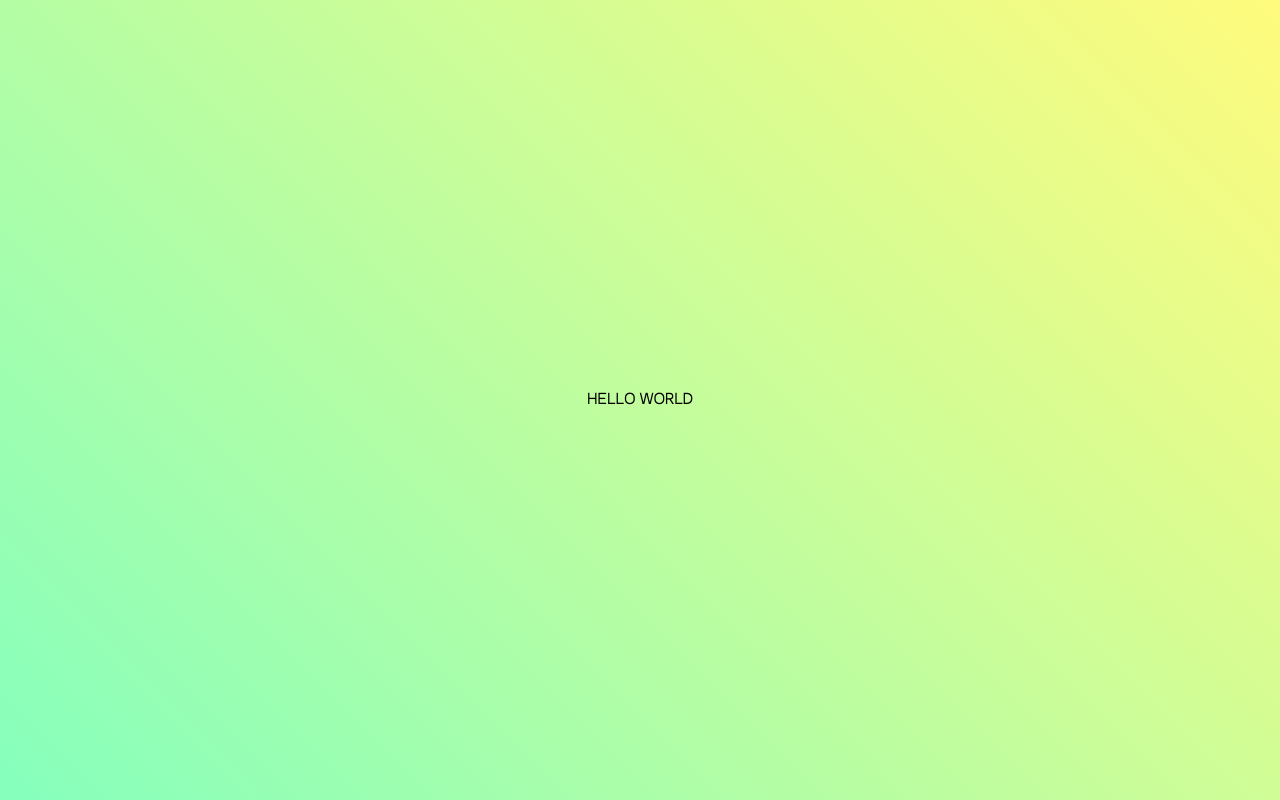
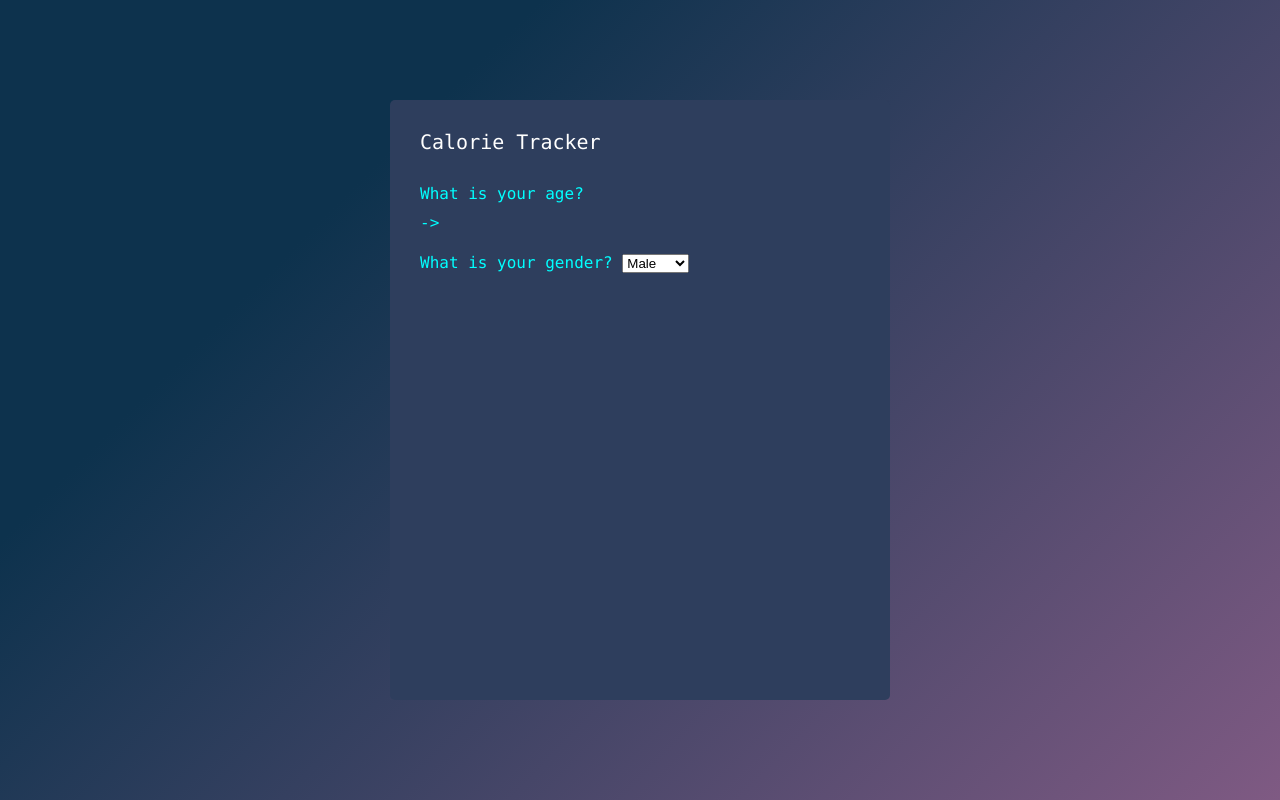
Before and after one commit to JohnRaves-Ranara/mod2quiz2webprog_ranara, a plain HTML site: page index.html in a window 1280 px wide. Shown: the top 800 px of the page. Drawn offline with Linux system fonts and the light colour scheme.

Commit message:
added basic design

```diff
--- a/index.css
+++ b/index.css
@@ -10,31 +10,58 @@
     src: url(fonts/Latinka_Regular.ttf);
 }
 
-/* @font-face {
-    font-family: 'latinka-bold';
-    src: url(fonts/Latinka/Bold.ttf);
+.background{
+    width: 100%;
+    height: 100vh;
+    background-size: cover;
 }
 
-@font-face {
-    font-family: 'inter-regular';
-    src: url(fonts/Inter-Regular.ttf);
-}
-
-@font-face {
-    font-family: 'inter-bold';
-    src: url(fonts/Inter-Bold.ttf);
-} */
-
-.calculation-screen-background{
+.calculation-screen{
     display: flex;
     justify-content: center;
     align-items: center;
-    height: 100vh;
-    background-size: cover;
-    background-color: #85FFBD;
-    background-image: linear-gradient(45deg, #85FFBD 0%, #FFFB7D 100%);
-    /* font-family: 'latinka-regular'; */
+    background-color: #7f5a83;
+    background-image: linear-gradient(315deg, #7f5a83 0%, #0d324d 74%);
+
 }
+
+.title-section{
+    width: 500px;
+    height: 600px;
+    position: relative;
+    font-family: 'consolas';
+    text-align:left;
+    background-color: rgba(46,62,93,255);
+    border-radius: 5px;
+
+}
+
+.calorie-tracker-title{
+    margin-left: 30px;
+    margin-top: 30px;
+    font-size: 20px;
+    color: white;
+}
+
+.details-section{
+    margin-left: 30px;
+    margin-top: 30px;
+    color: aqua;
+    font-size: 16px;
+}
+
+.age-txtfield{
+     padding: 3px 5px;
+    line-height: 3px;
+    margin-top: 10px;
+    background-color: transparent;
+    color: white;
+    font-family: 'consolas';
+    width: 100px;
+    border: none;
+}
+
+
 
 .calorie-screen-background{
     height: 100vh;
@@ -42,7 +69,3 @@
     background-color: #FBAB7E;
     background-image: linear-gradient(62deg, #FBAB7E 0%, #F7CE68 100%);
 }
-
-p{
-    font-family: 'latinka-regular';
-}
--- a/index.html
+++ b/index.html
@@ -2,14 +2,29 @@
     <head>
         <link rel="stylesheet" href="index.css">
         <body>
-            <div class = "calculation-screen-background">
-                <p>
-                    HELLO WORLD
-                </p>
+            <div class = "background calculation-screen">
+                <div class = "title-section">
+                    <div class = "calorie-tracker-title">
+                        <p>Calorie Tracker</p>
+                    </div>
+
+                    <div class="details-section">
+                        <div class="age-detail">
+                            <p>What is your age?</p>
+                            <label>-></label>
+                            <input class = "age-txtfield" type="text">
+                        </div><br>
+                        <label for="gender">What is your gender?</label>
+                        <select name="gender_list" id="gender_list">
+                            <option value="male">Male</option>
+                            <option value="female">Female</option>
+                        </select>
+                    </div>
+
+                </div>
             </div>
 
-            <div class = "calorie-screen-background">
-            </div>
+
 
             <script src="index.js"></script>
         </body>
```
